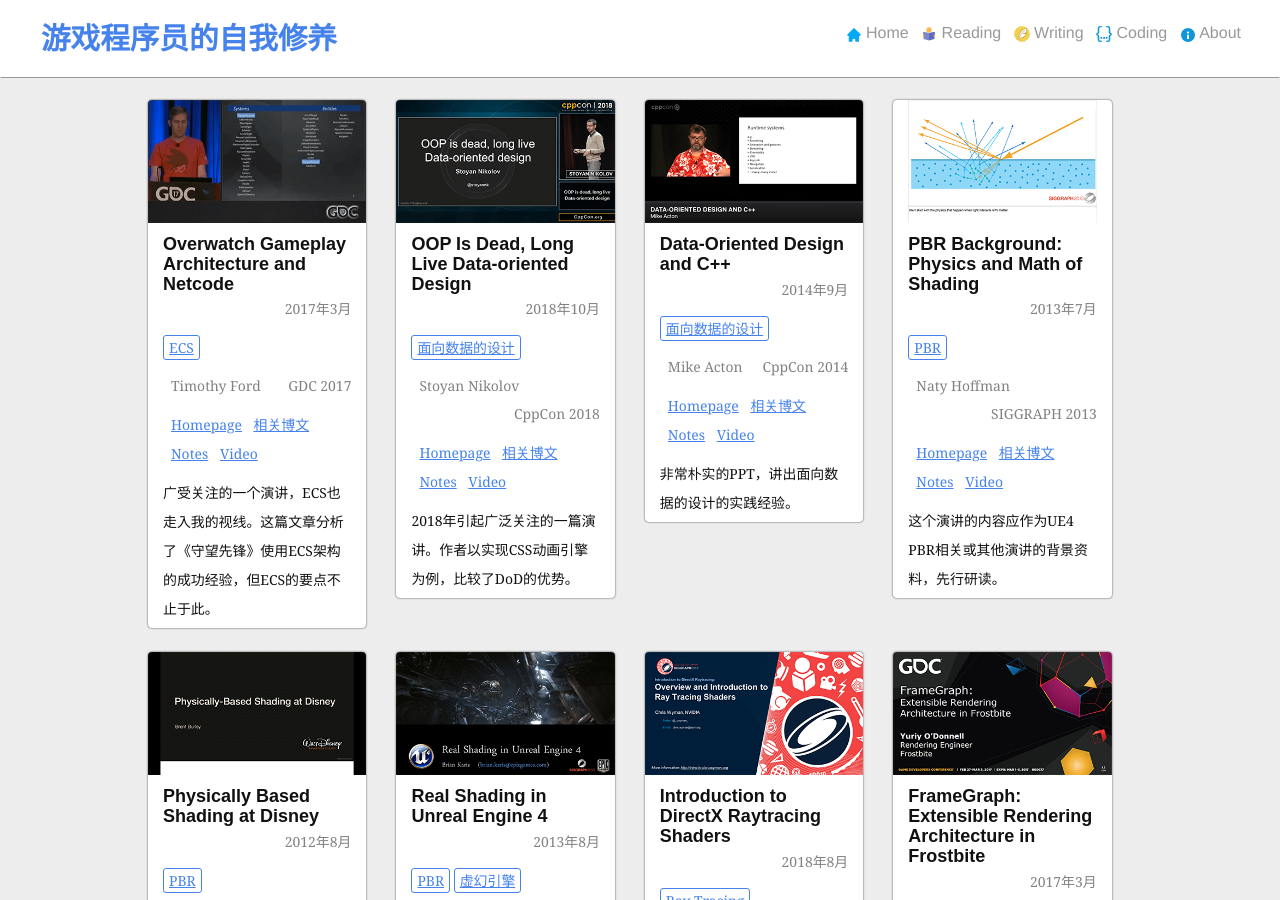
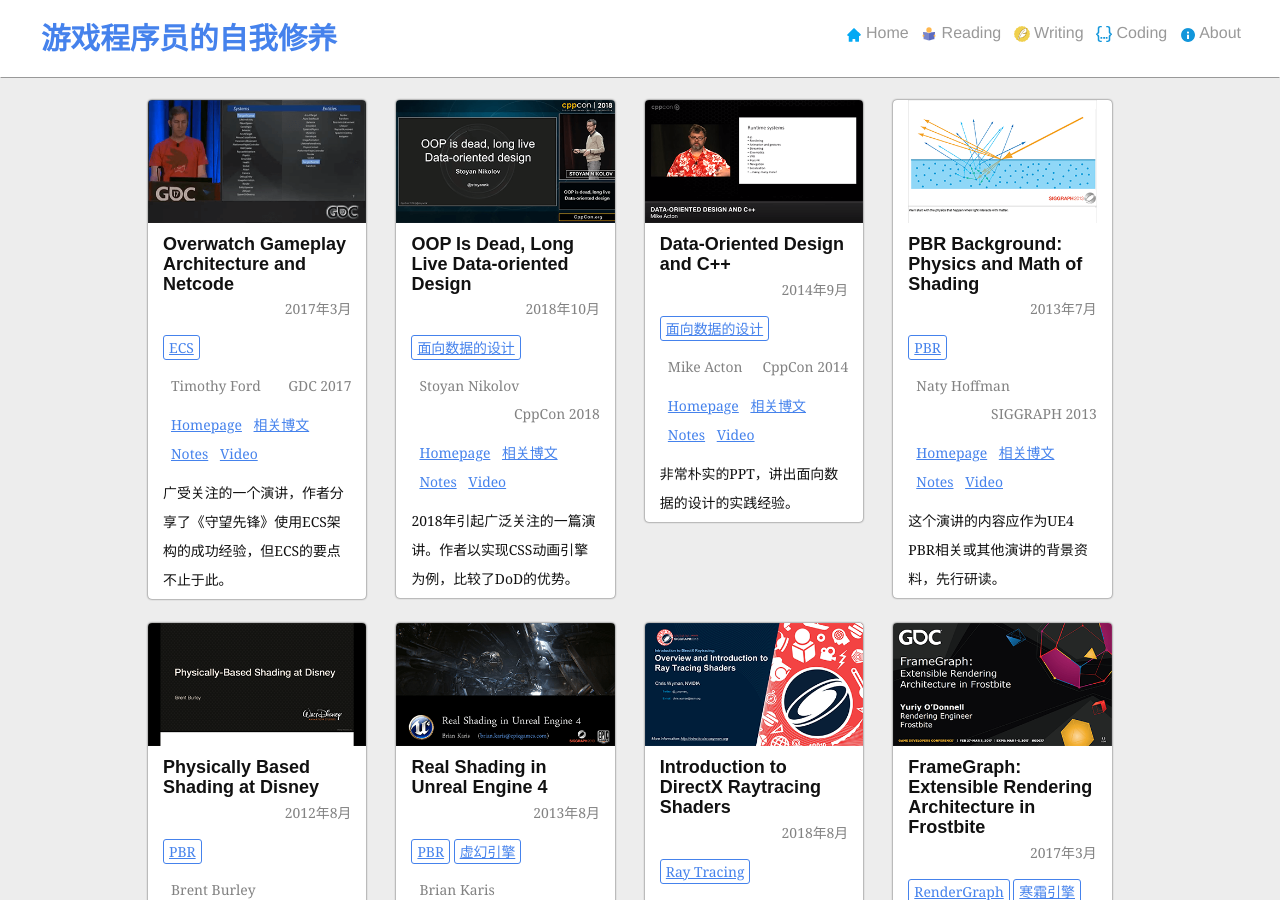
Before and after one commit to neil3d/neil3d.github.io, a Jekyll site: the page built from reading/index.html, in a window 1280 px wide and 900 px high. Built offline with Jekyll 4.4.1, drawn with Linux system fonts in a browser that asks for light colours; comment, search, counter and statistics services are not loaded.

Commit message:
update data

```diff
--- a/_data/readings.json
+++ b/_data/readings.json
@@ -11,7 +11,7 @@
     "url": "todo.html",
     "my_blog": "/3dengine/why-ecs.html",
     "notes": "http://gad.qq.com/article/detail/28682",
-    "brief": "广受关注的一个演讲，ECS也走入我的视线。这篇文章分析了《守望先锋》使用ECS架构的成功经验，但ECS的要点不止于此。"
+    "brief": "广受关注的一个演讲，作者分享了《守望先锋》使用ECS架构的成功经验，但ECS的要点不止于此。"
   },
   {
     "title": "OOP Is Dead, Long Live Data-oriented Design",
```
Also changed, not shown: 1 other file.
